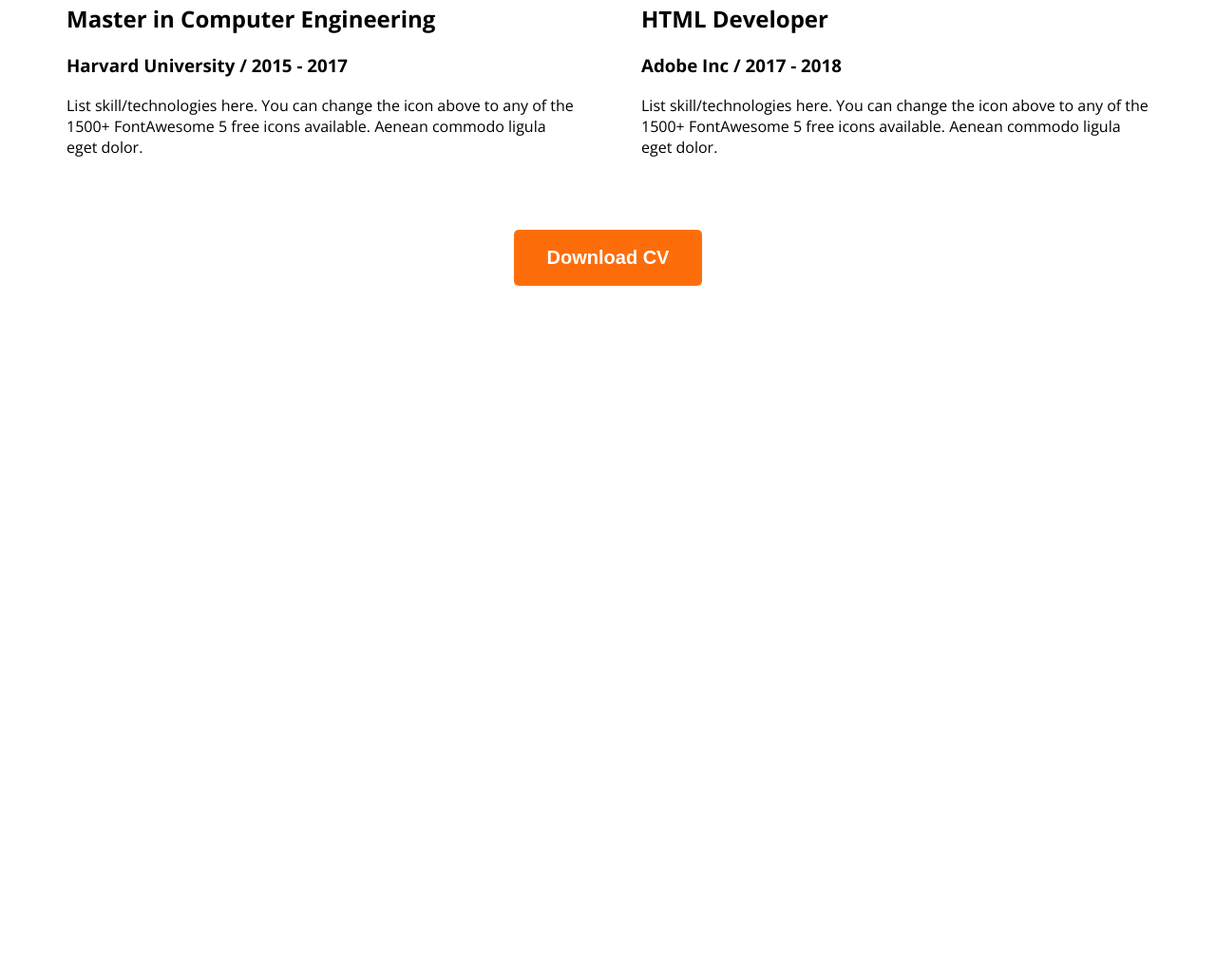
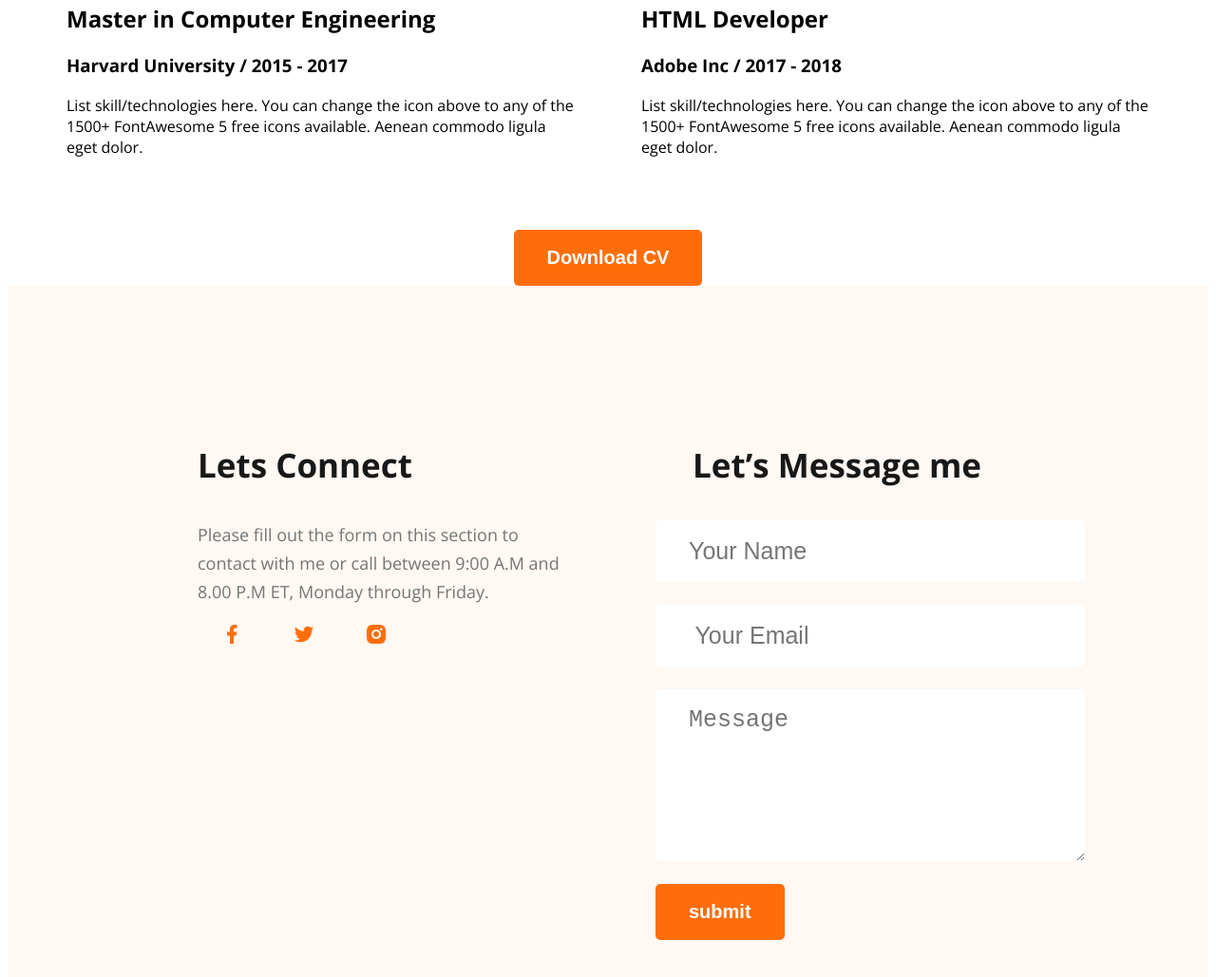
Before and after one commit to Kayum-Ali/web-developer-portfolio, a plain HTML site: page index.html in a window 1280 px wide. Shown: the part 2916-3945 px from the top of the page at 95% size. Before the commit the page ends 3225 px from the top, so only its background shows below. Drawn offline with nearby package versions, Linux system fonts and the light colour scheme.

Commit message:
footer done

```diff
--- a/index.html
+++ b/index.html
@@ -150,7 +150,25 @@
         <!-- resume section end -->
     </main>
     <footer>
+        <div class="footer-colum">
+            <h3 class="section-title left">Lets Connect</h3>
+            <p class="section-description left">Please fill out the form on this section to contact with me or call between 9:00 A.M and 8.00 P.M ET, Monday through Friday.</p>
+            <div class="social-links">
+                <a href=""><img src="images/icons/facebook.png" alt=""></a>
+                <a href=""><img src="images/icons/twitter.png" alt=""></a>
+                <a href=""><img src="images/icons/insta.png" alt=""></a>
+            </div>
+        </div>
+        <div class="footer-colum">
+            <h3 class="section-title">Let’s Message me</h3>
+            <form action="">
+                <input type="text" placeholder="Your Name">
+                <input type="email" placeholder=" Your Email">
+                <textarea name="" id="" cols="15" rows="5" placeholder="Message"></textarea>
+                <input type="submit" value="submit" class="btn-primary" >
+            </form>
 
+        </div>
     </footer>
 </body>
 
--- a/style.css
+++ b/style.css
@@ -208,3 +208,31 @@ main {
     text-align: center;
     margin-top: 60PX;
 }
+/* footer style */
+footer{
+    display: flex;
+    gap: 100px;
+    background-color:  #FFF8F3;
+    padding: 130px 200px;
+}
+.social-links a{
+    padding: 24px;
+    margin-top: 13px;
+}
+.left{
+    text-align: left;
+}
+
+.footer-colum{
+    width: 50%;
+}
+form input[type="text"], input[type="email"], textarea{
+    display: block;
+    width: 100%;
+    padding: 18px 35px;
+    border: none;
+    font-size: 25px;
+    margin-bottom: 24px;
+    color: #757575;
+    border-radius: 5px;
+}
```
